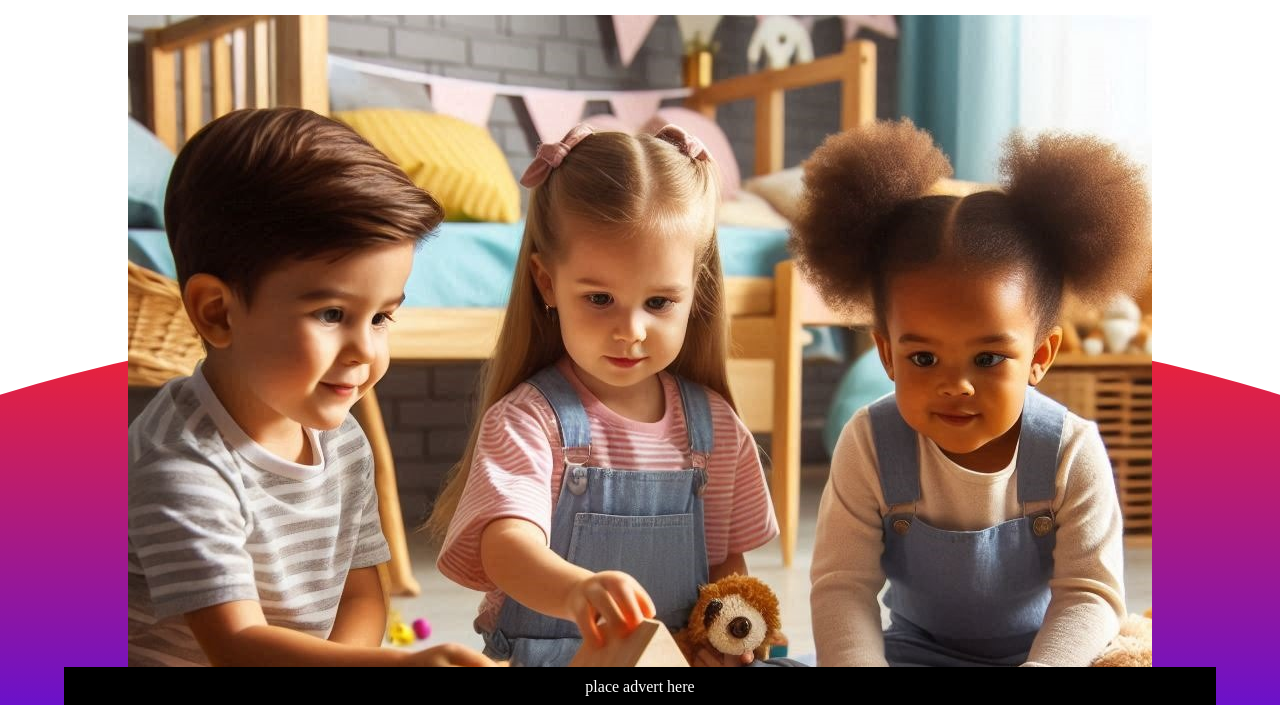
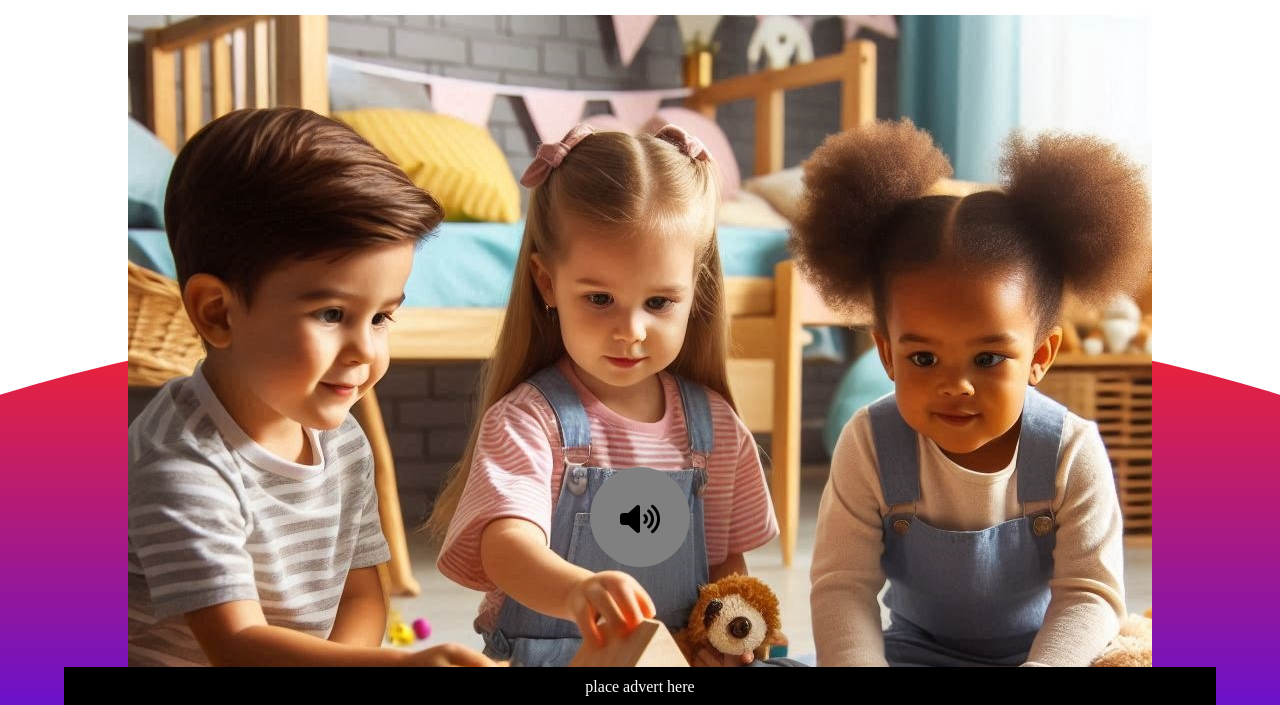
Before and after one commit to peterjeffter/FAN, a website: page public/studentpage.html in a window 1280 px wide. Shown: the part 93-798 px from the top of the page. Drawn offline with Linux system fonts and the light colour scheme.

Commit message:
student page

```diff
--- a/public/studentpage.css
+++ b/public/studentpage.css
@@ -53,7 +53,9 @@ h1{
   font-size:40px ;
   color: white;
   text-decoration: underline;
+
 }
+
 h2{
   width: 50px;
   color: rgb(0, 0, 0);
@@ -109,3 +111,22 @@ align-items: center;
   overflow-x: hidden;
   z-index: -1;
 }
+.speaker-div{
+  position: relative;
+  width: 100px;
+  height: 100px;
+  background-color: grey;
+  position: fixed;
+  top: 70%;
+  display: flex;
+  justify-content: center;
+  border-radius: 50%;
+
+}
+.speak-up{
+  position: absolute;
+  bottom: 10%;
+  left: 30%;
+  align-self: center;
+
+}
--- a/public/studentpage.html
+++ b/public/studentpage.html
@@ -30,10 +30,22 @@
     </header>
     <div class="giftab">
       <img id="photo" class="gif" src="photos/PHOTO-2024-11-18-00-47-46.jpg" alt="">
+      <svg width="400" height="200">
+        <path id="curve" d="M10,100 C150,10 250,190 390,100" fill="transparent" stroke="lightgray" />
+        <text font-size="20" fill="black">
+          <textPath href="#curve" startOffset="50%">
+            This is curvy text!
+          </textPath>
+        </text>
+      </svg>
 
-      <span class="flashy-text">PLAYING KIDS</span>
+
     </div>
   </div>
+  <div class="speaker-div">
+    <i class="fa-solid fa-volume-high fa-2xl speak-up"></i>
+  </div>
+
   <div class="curved-background"></div>
   <div class="advert">
     place advert here
```
